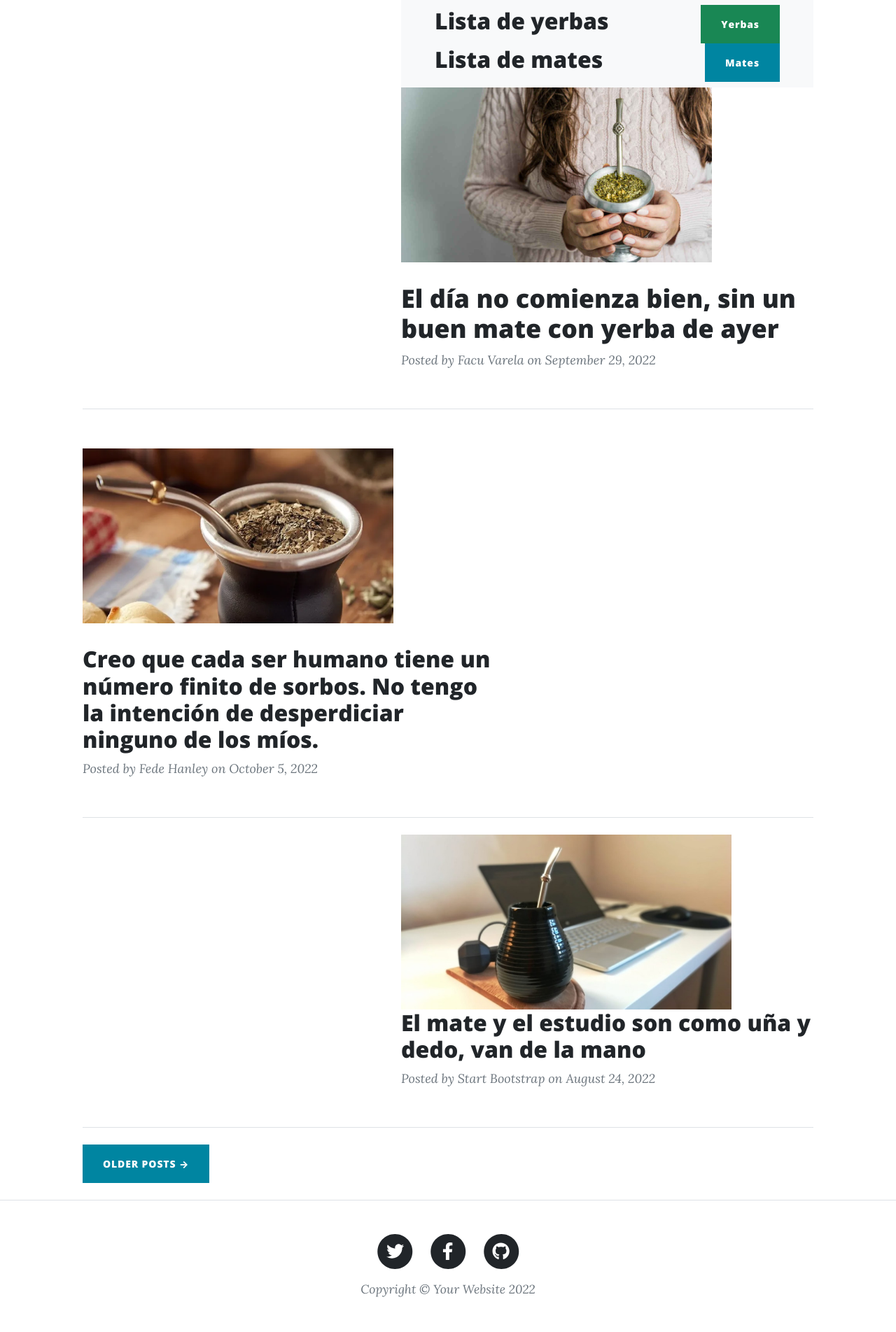
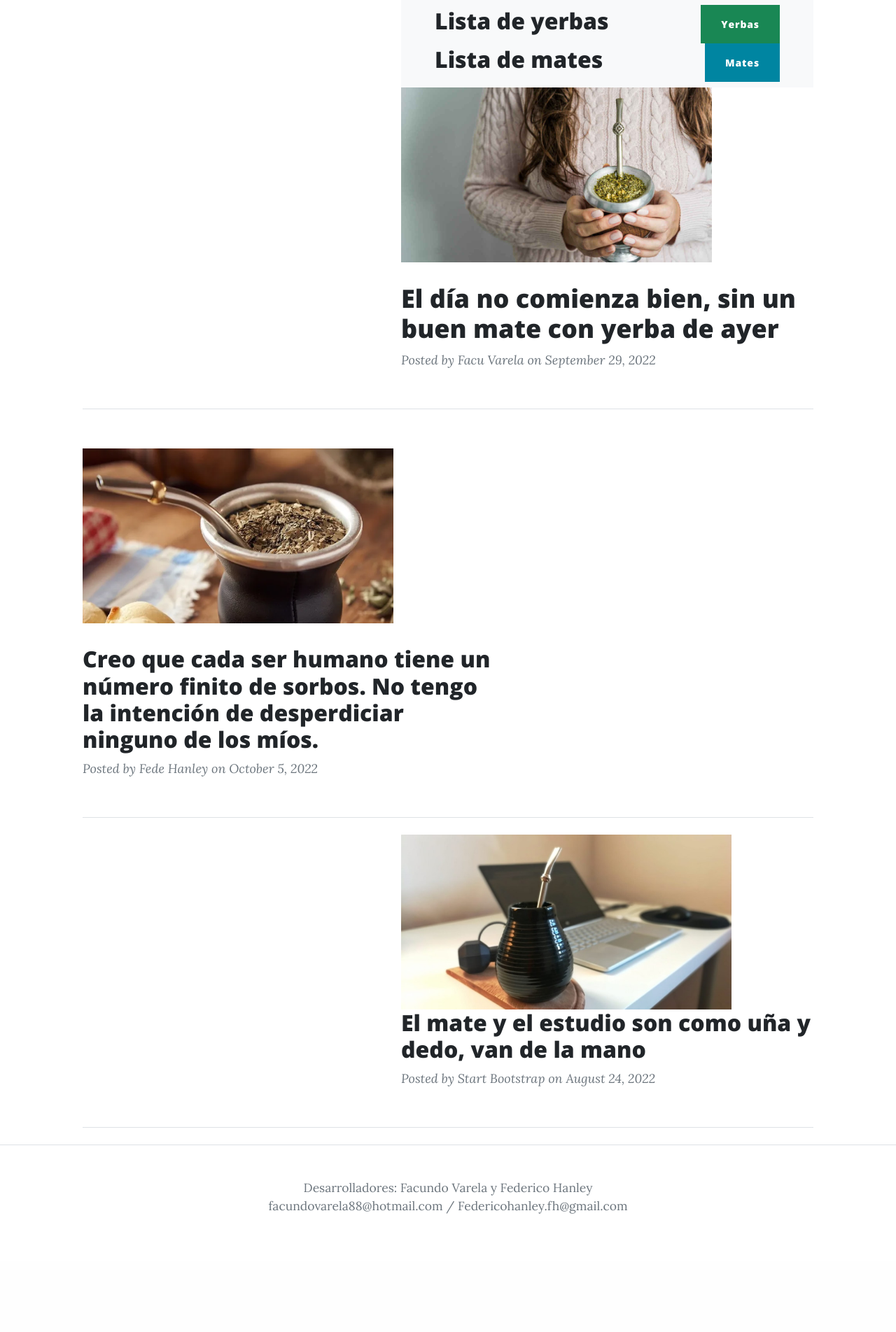
Before and after one commit to facundovarela99/ProyectoFinal-Varela, a Django app: page / in a window 1280 px wide. Shown: the part 960-2864 px from the top of the page at 70% size. After the commit the page ends 2695 px from the top, so only its background shows below. Run offline with Django 4.2, Linux system fonts and the light colour scheme; a user stored in the database is signed in; data comes from the database, SQL or seed files in the repository; both versions use the stored data as it was after the commit; some libraries are stand-ins or nearby versions.

Commit message:
Finalizado Proyecto Final

```diff
--- a/AppPrueba/templates/AppPrueba/index.html
+++ b/AppPrueba/templates/AppPrueba/index.html
@@ -29,11 +29,12 @@
                 <div class="collapse navbar-collapse" id="navbarResponsive">
                     <ul class="navbar-nav ms-auto py-4 py-lg-0">
                         <li class="nav-item"><h4><a style="color:black" class="nav-link px-lg-3 py-3 py-lg-4" href="{% url 'inicio' %}">Inicio</a></h4></li>
-                        <li class="nav-item"><h4><a style="color:black" class="nav-link px-lg-3 py-3 py-lg-4" href="about.html">About</a></h4></li>
+                        <li class="nav-item"><h4><a style="color:black" class="nav-link px-lg-3 py-3 py-lg-4" href="{% url 'about' %}">About</a></h4></li>
 
                         {% if user.is_authenticated %}
                         <img height="40px" src="{{ avatar }}" alt="">
                         <li class="nav-item"><h4><a style="color:black" class="nav-link px-lg-3 py-3 py-lg-4">Hola {{ user.username }}</a></h4></li>
+                        <li class="nav-item"><h4><a style="color:black" class="nav-link px-lg-3 py-3 py-lg-4" href="{% url 'about' %}">About</a></h4></li>
                         <li class="nav-item"><h4><a style="color:black" class="nav-link px-lg-3 py-3 py-lg-4" href="{% url 'Inbox' %}">Contact</a></h4></li>
                         <li class="nav-item"><h4><a style="color:black" class="nav-link px-lg-3 py-3 py-lg-4" href="{% url 'logout' %}">Salir</a></h4></li>
 
@@ -149,7 +150,7 @@
                     <!-- Post preview-->
 
 
-                    <div class="d-flex justify-content-start mb-4"><a class="btn btn-primary text-uppercase" href="#!">Older Posts →</a></div>
+
                     {% else %}
                     <h2><a href="{% url 'login' %}">Ingresar para visualizar contenido.</a></h2>
                     {% endif %}
@@ -164,33 +165,8 @@
                         <ul class="list-inline text-center">
                             <li class="list-inline-item">
                                 <a href="#!">
-                                    <span class="fa-stack fa-lg">
-                                        <i class="fas fa-circle fa-stack-2x"></i>
-                                        <i class="fab fa-twitter fa-stack-1x fa-inverse"></i>
-                                    </span>
-                                </a>
-                            </li>
-                            <li class="list-inline-item">
-                                <a href="#!">
-                                    <span class="fa-stack fa-lg">
-                                        <i class="fas fa-circle fa-stack-2x"></i>
-                                        <i class="fab fa-facebook-f fa-stack-1x fa-inverse"></i>
-                                    </span>
-                                </a>
-                            </li>
-                            <li class="list-inline-item">
-                                <a href="#!">
-                                    <span class="fa-stack fa-lg">
-                                        <i class="fas fa-circle fa-stack-2x"></i>
-                                        <i class="fab fa-github fa-stack-1x fa-inverse"></i>
-                                    </span>
-                                </a>
-                            </li>
-                        </ul>
-                        <div class="small text-center text-muted fst-italic">Copyright &copy; Your Website 2022</div>
-                    </div>
-                </div>
-            </div>
+                                    <div class="small text-center text-muted">Desarrolladores: Facundo Varela y Federico Hanley</div>
+                                    <div class="small text-center text-muted">facundovarela88@hotmail.com  /  Federicohanley.fh@gmail.com </div>
         </footer>
         <!-- Bootstrap core JS-->
         <script src="https://cdn.jsdelivr.net/npm/bootstrap@5.1.3/dist/js/bootstrap.bundle.min.js"></script>
--- a/AppPrueba/urls.py
+++ b/AppPrueba/urls.py
@@ -8,6 +8,7 @@ urlpatterns = [
     path('yerbas/', yerbasSAPE, name = 'yerbas'),
     path('proveedor/', proveedor, name = 'proveedor'),
     path('mates/', mates, name = 'mates'),
+    path('about/', about, name = 'about'),
 
     #yerbas
     path('leeryerbas/', leeryerbas, name = 'leeryerbas'),
--- a/AppPrueba/views.py
+++ b/AppPrueba/views.py
@@ -12,8 +12,9 @@ from django.contrib.auth.decorators import login_required
 def inicio(request):
     return render (request, 'AppPrueba/inicio.html', {'avatar':obtenerAvatar(request)})
 
-"""def about(request):
-    return render(request, 'AppPrueba/about.html')""" #pendiente
+
+def about(request):
+    return render (request, 'AppPrueba/about.html')
 
 
 #####YERBA#####
```
Also changed, not shown: AppPrueba/templates/AppPrueba/about.html (added, +68 -0 lines), AppPrueba/static/AppPrueba/assets/img/facucoder.jpg (added), AppPrueba/static/AppPrueba/assets/img/fedecoder.jpg (added), db.sqlite3.
